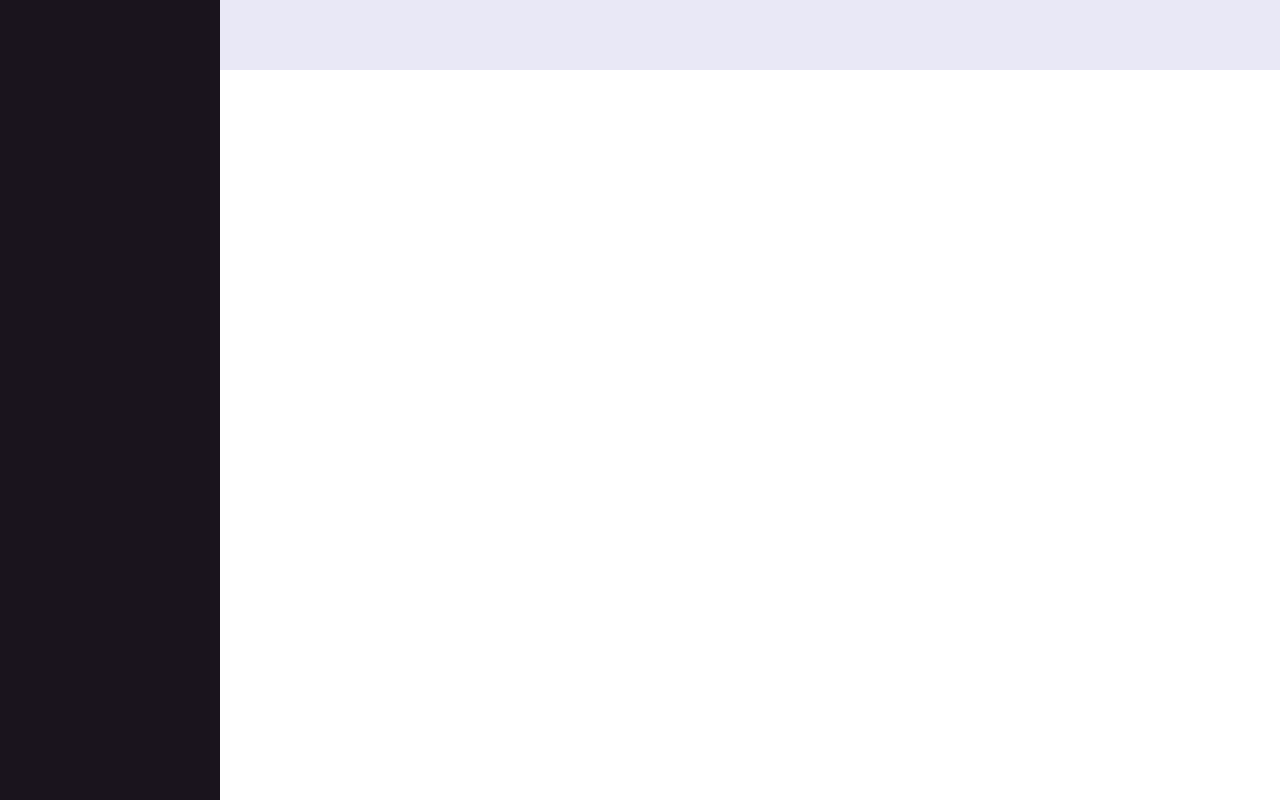
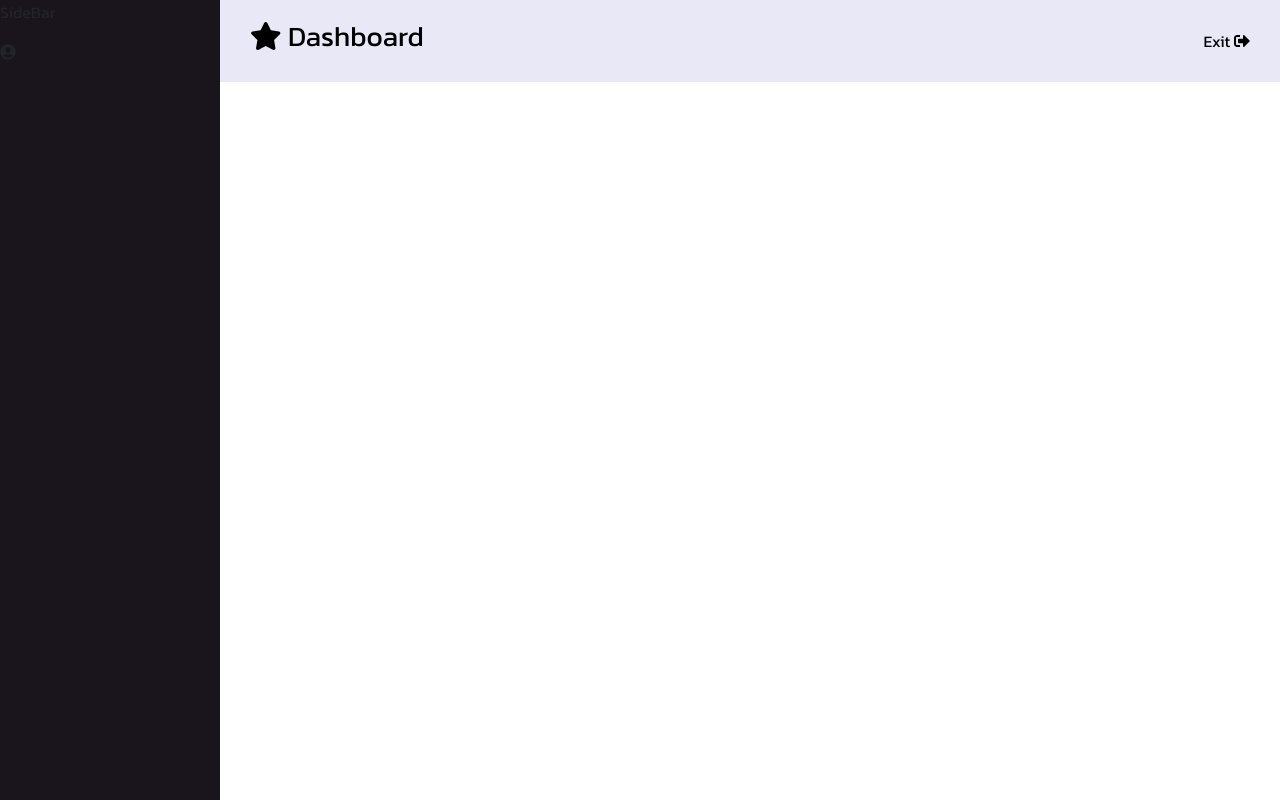
Before and after one commit to M-arcoA/app-dashboard, a Vue app in the folder frontend/: page / in a window 1280 px wide. Both pictures are taken after typing "name@example.com", "Sample123" into the empty fields and a click on the button "Submit". Built offline with nearby package versions, Linux system fonts and the light colour scheme.

Commit message:
Finaliza o componente SideBar

```diff
--- a/frontend/package.json
+++ b/frontend/package.json
@@ -8,6 +8,7 @@
     "lint": "vue-cli-service lint"
   },
   "dependencies": {
+    "@fortawesome/fontawesome-free": "^5.15.4",
     "core-js": "^3.6.5",
     "vue": "^2.6.11",
     "vue-router": "^3.5.2"
--- a/frontend/src/main.js
+++ b/frontend/src/main.js
@@ -4,6 +4,8 @@ import VueRouter from 'vue-router'
 
 import LoginComponent from '@/pages/Login/LoginComponent'
 import HomeComponent from '@/pages/Home/HomeComponent'
+import '@fortawesome/fontawesome-free/css/all.css'
+import '@fortawesome/fontawesome-free/js/all.js'
 
 Vue.use(VueRouter)
 Vue.config.productionTip = false
--- a/frontend/src/pages/DashBoard/DashBoardComponent.vue
+++ b/frontend/src/pages/DashBoard/DashBoardComponent.vue
@@ -1,12 +1,12 @@
 <template>
     <div class="main">
         <div class="sidebar">
-
+            <SideBarComponent />
         </div>
         <div class="content-right">
 
             <div class="navbar">
-
+                <NavBarComponent />
             </div>
             <div class="pages">
 
@@ -16,10 +16,16 @@
 </template>
 
 <script>
+import SideBarComponent from './components/SideBarComponent';
+import NavBarComponent from './components/NavBarComponent';
+
 export default {
     name: 'DashBoardComponent',
+    components: {
+    SideBarComponent,
+    NavBarComponent
+    }
 }
 </script>
 
-
 <style lang="scss" src="./style.scss" scoped />
--- /dev/null
+++ b/frontend/src/pages/DashBoard/components/NavBarComponent.vue
@@ -0,0 +1,32 @@
+<template>
+    <div class="navbar">
+        <h3 class="logo"><i class="fas fa-star"></i> Dashboard</h3>
+        <a href="" @click.prevent="logout" class="logout">Exit <i class="fas fa-sign-out-alt"></i></a>
+    </div>
+</template>
+
+<script>
+
+
+export default {
+    name: 'NavBarComponent',
+    methods: {
+        logout(){
+            this.$router.push({ name: 'login'})
+        }
+    }
+
+}
+</script>
+
+<style lang="scss">
+    .logo {
+        color: black;
+    }
+
+    .logout {
+        text-decoration: none;
+        color: black;
+    }
+
+</style>
--- /dev/null
+++ b/frontend/src/pages/DashBoard/components/SideBarComponent.vue
@@ -0,0 +1,19 @@
+<template>
+    <div>
+        <p>SideBar</p>
+        <i class="fas fa-user-circle"></i>
+    </div>
+</template>
+
+<script>
+
+
+export default {
+    name: 'SideBarComponent',
+
+}
+</script>
+
+<style lang="scss">
+
+</style>
--- a/frontend/src/pages/DashBoard/style.scss
+++ b/frontend/src/pages/DashBoard/style.scss
@@ -18,7 +18,7 @@
 
        .navbar {
             width: 100%;
-            height: 70px;
+            padding: 10px 15px;
             background-color: $light;
         }
 
```
Also changed, not shown: 1 other file (tests, documents, lock files or other folders).
